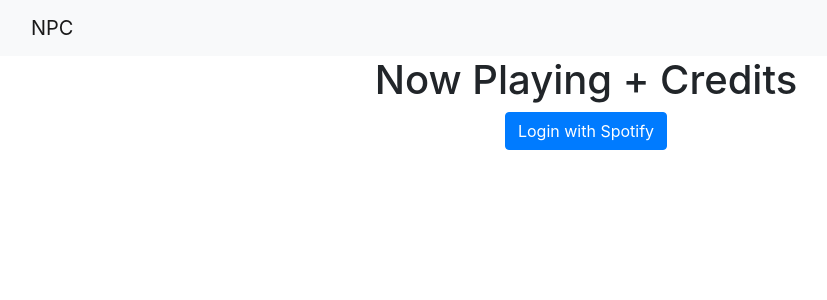
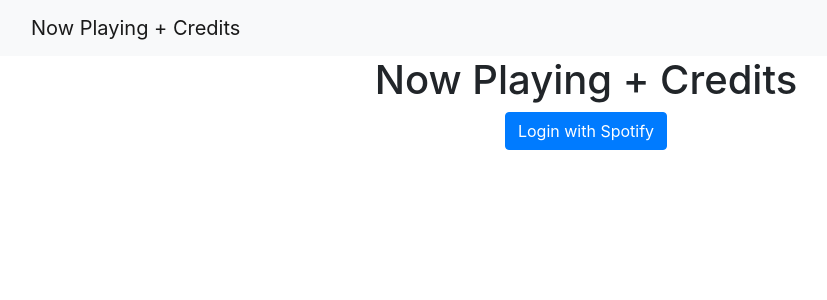
Before and after one commit to itskpalusa/npc, a React (Create React App) app: page / in a window 1280 px wide. Shown: the top 300 px of the page, without its empty margins (54-881 px from the left). Built offline with nearby package versions, Linux system fonts and the light colour scheme; no server answers.

Commit message:
NPC to Now Playing + Credits

```diff
--- a/src/components/Navbar.js
+++ b/src/components/Navbar.js
@@ -6,7 +6,7 @@
 		<nav className="navbar navbar-expand-lg navbar-light bg-light">
 			<div className="container justify-content-between">
 				<a className="navbar-brand" href="#">
-					NPC
+					Now Playing + Credits
 				</a>
 				<div className="text-end">
 					{accessToken && (
```
